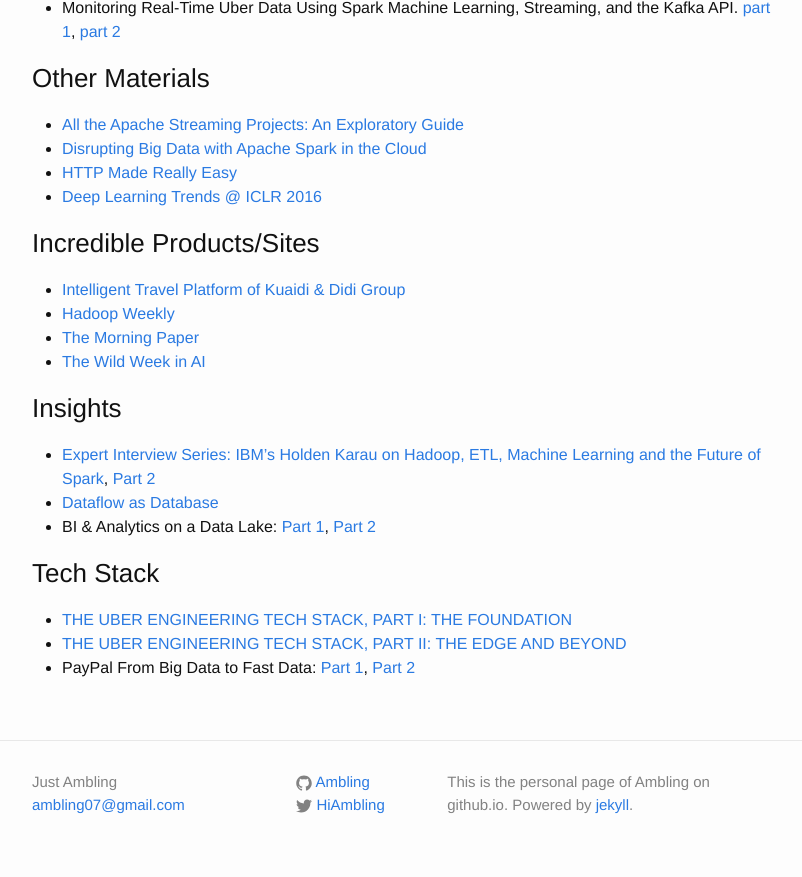
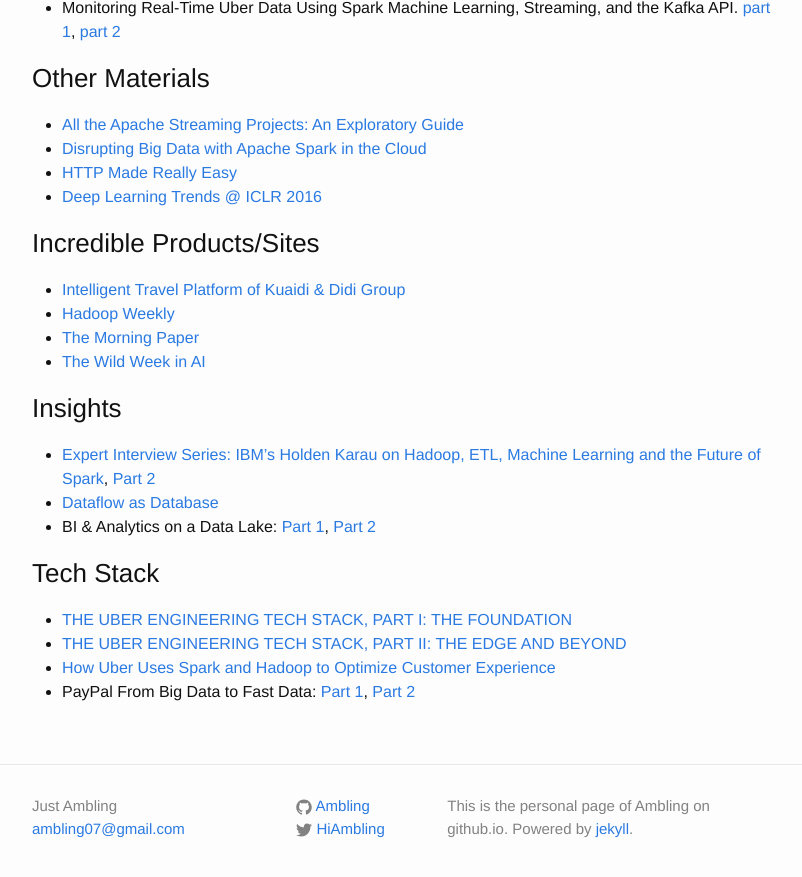
Before and after one commit to ambling/ambling.github.io, a Jekyll site: the page built from 00-recommands.md, in a window 1280 px wide and 900 px high, scrolled down 2043 px. Shown: the top 877 px of the window, without its empty margins (238-1040 px from the left). Built offline with Jekyll 4.4.1, drawn with Linux system fonts in a browser that asks for light colours.

Commit message:
add a post and video of uber data

```diff
--- a/00-recommands.md
+++ b/00-recommands.md
@@ -100,4 +100,5 @@ permalink: /recommands/
 ### Tech Stack
 - [THE UBER ENGINEERING TECH STACK, PART I: THE FOUNDATION](https://eng.uber.com/tech-stack-part-one/)
 - [THE UBER ENGINEERING TECH STACK, PART II: THE EDGE AND BEYOND](https://eng.uber.com/tech-stack-part-two/)
+- [How Uber Uses Spark and Hadoop to Optimize Customer Experience](https://www.datanami.com/2015/10/05/how-uber-uses-spark-and-hadoop-to-optimize-customer-experience/)
 - PayPal From Big Data to Fast Data: [Part 1](https://www.paypal-engineering.com/2016/11/08/from-big-data-to-fast-data-in-four-weeks-or-how-reactive-programming-is-changing-the-world-part-1/), [Part 2](https://www.paypal-engineering.com/2016/11/18/from-big-data-to-fast-data-in-four-weeks-or-how-reactive-programming-is-changing-the-world-part-2/)
```
